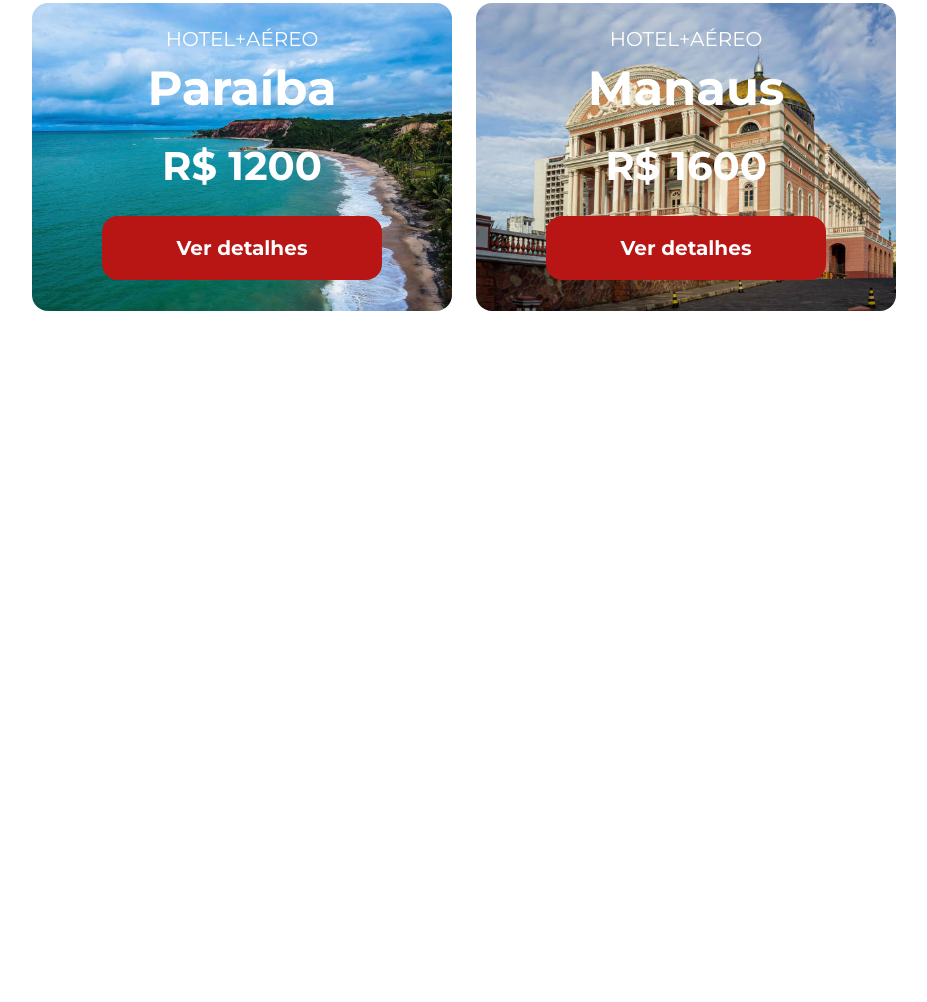
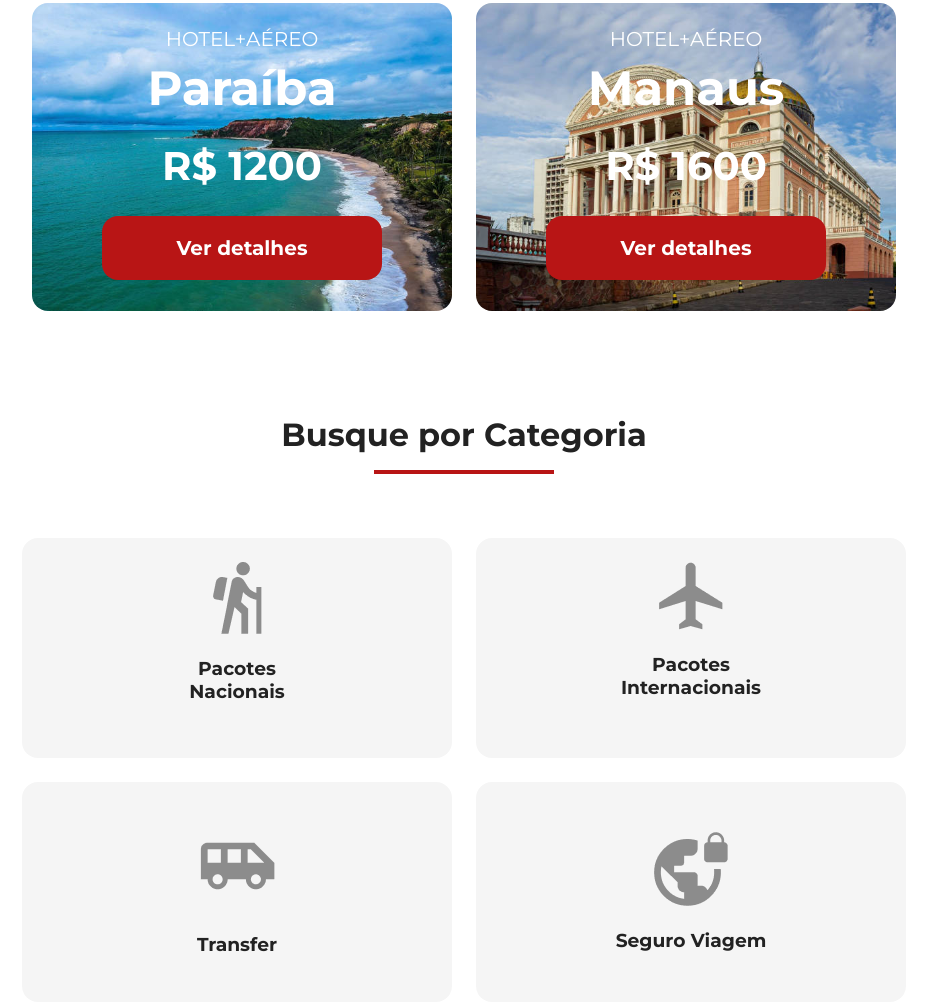
Before and after one commit to RuanDuartee/jornada-viagens, a plain HTML site: page index.html in a window 1280 px wide. Shown: the part 1548-2550 px from the top of the page, without its empty margins (176-1103 px from the left). Before the commit the page ends 1859 px from the top, so only its background shows below. Drawn offline with Linux system fonts and the light colour scheme.

Commit message:
Criado sessão busque por categoria

```diff
--- /dev/null
+++ b/css/categories.css
@@ -0,0 +1,49 @@
+.categories-cards {
+  display: flex;
+  flex-direction: column;
+  align-items: center;
+  gap: 24px;
+  margin-top: 64px;
+}
+
+.categories-cards .card {
+  width: 312px;
+  height: 220px;
+  background-color: var(--background-secondary-color);
+  text-align: center;
+  border-radius: 16px;
+  padding: 24px;
+  box-sizing: border-box;
+  text-decoration: none;
+  color: var(--text-primary-color);
+}
+
+.categories-cards .card.single-line {
+  padding-top: 50px;
+}
+.categories-cards .card.single-line.transfer img {
+  margin: 10px 0 20px;
+}
+
+@media screen and (min-width: 768px) {
+  .categories .section-title {
+    width: 100%;
+  }
+  .categories-cards {
+    flex-direction: row;
+    flex-wrap: wrap;
+    justify-content: center;
+  }
+}
+
+@media screen and (min-width: 1024px) {
+  .categories-cards .card {
+    width: 430px;
+  }
+}
+
+@media screen and (min-width: 1440px) {
+  .categories-cards .card {
+    width: 280px;
+  }
+}
--- a/css/global.css
+++ b/css/global.css
@@ -7,14 +7,14 @@
 
 :root {
   --primary-color: #8f0101;
-  --secundary-color: #b81515;
+  --secondary-color: #b81515;
 
   --background-primary-color: #ffffff;
-  --background-secundary-color: #f5f5f5;
+  --background-secondary-color: #f5f5f5;
   --background-tertiary-color: #000000;
 
   --text-primary-color: #222222;
-  --text-secundary-color: #ffffff;
+  --text-secondary-color: #ffffff;
 
   --title-weight: 700;
   --text-weight: 400;
@@ -53,7 +53,7 @@ body {
 .section-title hr {
   width: 180px;
   height: 4px;
-  background-color: var(--secundary-color);
+  background-color: var(--secondary-color);
   border: none;
   margin: 16px auto 32px;
 }
@@ -61,10 +61,10 @@ body {
 .button {
   width: 280px;
   height: 64px;
-  color: var(--text-secundary-color);
+  color: var(--text-secondary-color);
   font-weight: var(--title-weight);
   font-size: 20px;
-  background-color: var(--secundary-color);
+  background-color: var(--secondary-color);
   display: inline-block;
   text-decoration: none;
   line-height: 64px;
--- a/css/offers.css
+++ b/css/offers.css
@@ -1,11 +1,15 @@
+.offers {
+  margin-bottom: 104px;
+}
+
 .offers-cards {
   display: flex;
   flex-direction: column;
   align-items: center;
   gap: 24px;
 }
-.card {
-  color: var(--text-secundary-color);
+.offers-cards .card {
+  color: var(--text-secondary-color);
   background-color: black;
   width: 312px;
   height: 288px;
@@ -14,7 +18,7 @@
   border-radius: 16px;
   text-align: center;
 }
-.card header {
+.offers-cards .card header {
   display: block;
   background-color: transparent;
   position: static;
@@ -22,39 +26,39 @@
   margin-bottom: 24px;
 }
 
-.card header p {
+.offers-cards .card header p {
   font-size: 20px;
   font-weight: var(--text-weight);
 }
 
-.card header h3 {
+.offers-cards .card header h3 {
   font-size: 40px;
   font-weight: var(--title-weight);
   margin: 8px 0 0;
 }
 
-.card header span {
+.offers-cards .card header span {
   font-size: 32px;
   margin-top: 24px;
   display: inline-block;
 }
 
-.card.japao {
+.offers-cards .card.japao {
   background: url(../img/bg-card-japao.jpg) no-repeat;
   background-size: cover;
 }
 
-.card.san-andreas {
+.offers-cards .card.san-andreas {
   background: url(../img/bg-card-san-andreas.jpg) no-repeat;
   background-size: cover;
 }
 
-.card.paraiba {
+.offers-cards .card.paraiba {
   background: url(../img/bg-card-paraiba.jpg) no-repeat;
   background-size: cover;
 }
 
-.card.manaus {
+.offers-cards .card.manaus {
   background: url(../img/bg-card-manaus.jpg) no-repeat;
   background-size: cover;
 }
@@ -68,15 +72,15 @@
 }
 
 @media screen and (min-width: 1024px) {
-  .card {
+  .offers-cards .card {
     width: 420px;
     height: 308px;
   }
-  .card header h3 {
+  .offers-cards .card header h3 {
     font-size: 48px;
   }
 
-  .card header span {
+  .offers-cards .card header span {
     font-size: 40px;
   }
 }
--- a/css/style.css
+++ b/css/style.css
@@ -2,3 +2,4 @@
 @import url(header.css);
 @import url(hero.css);
 @import url(offers.css);
+@import url(categories.css);
--- a/index.html
+++ b/index.html
@@ -109,5 +109,70 @@
             <a href="#" class="button">Ver detalhes</a>
           </footer>
         </article>
+      </div>
+    </section>
+    <section class="categories">
+      <div class="section-title">
+        <h2>Busque por Categoria</h2>
+        <hr />
+      </div>
+      <div class="categories-cards">
+        <a
+          class="card"
+          href="#"
+          target="_blank"
+          title="Busque pela categoria Pacotes Nacionais"
+        >
+          <img
+            src="img/icone-caminhada.png"
+            alt="Icone cinza representando uma pessoa fazendo tracking"
+          />
+          <h3>
+            Pacotes <br />
+            Nacionais
+          </h3>
+        </a>
+
+        <a
+          class="card"
+          href="#"
+          target="_blank"
+          title="Busque pela categoria Pacotes Internacionais"
+        >
+          <img
+            src="img/icone-aviao.png"
+            alt="ícone cinza representando um avião"
+          />
+          <h3 class="content-title">
+            Pacotes <br />
+            Internacionais
+          </h3>
+        </a>
+        <a
+          class="card single-line transfer"
+          href="#"
+          target="_blank"
+          title="Busque pela categoria Transfer"
+        >
+          <img
+            src="img/icone-onibus.png"
+            alt="ícone cinza representando um ônibus"
+          />
+          <h3 class="content-title">Transfer</h3>
+        </a>
+        <a
+          class="card single-line"
+          href="#"
+          target="_blank"
+          title="Busque pela categoria Seguro Viagem"
+        >
+          <img
+            src="img/icone-planeta.png"
+            alt="ícone cinza representando o planeta terra com um cadeado"
+          />
+          <h3 class="content-title">Seguro Viagem</h3>
+        </a>
+      </div>
+    </section>
   </body>
 </html>
```
Also changed, not shown: img/icone-aviao.png (added), img/icone-caminhada.png (added), img/icone-onibus.png (added), img/icone-planeta.png (added).
